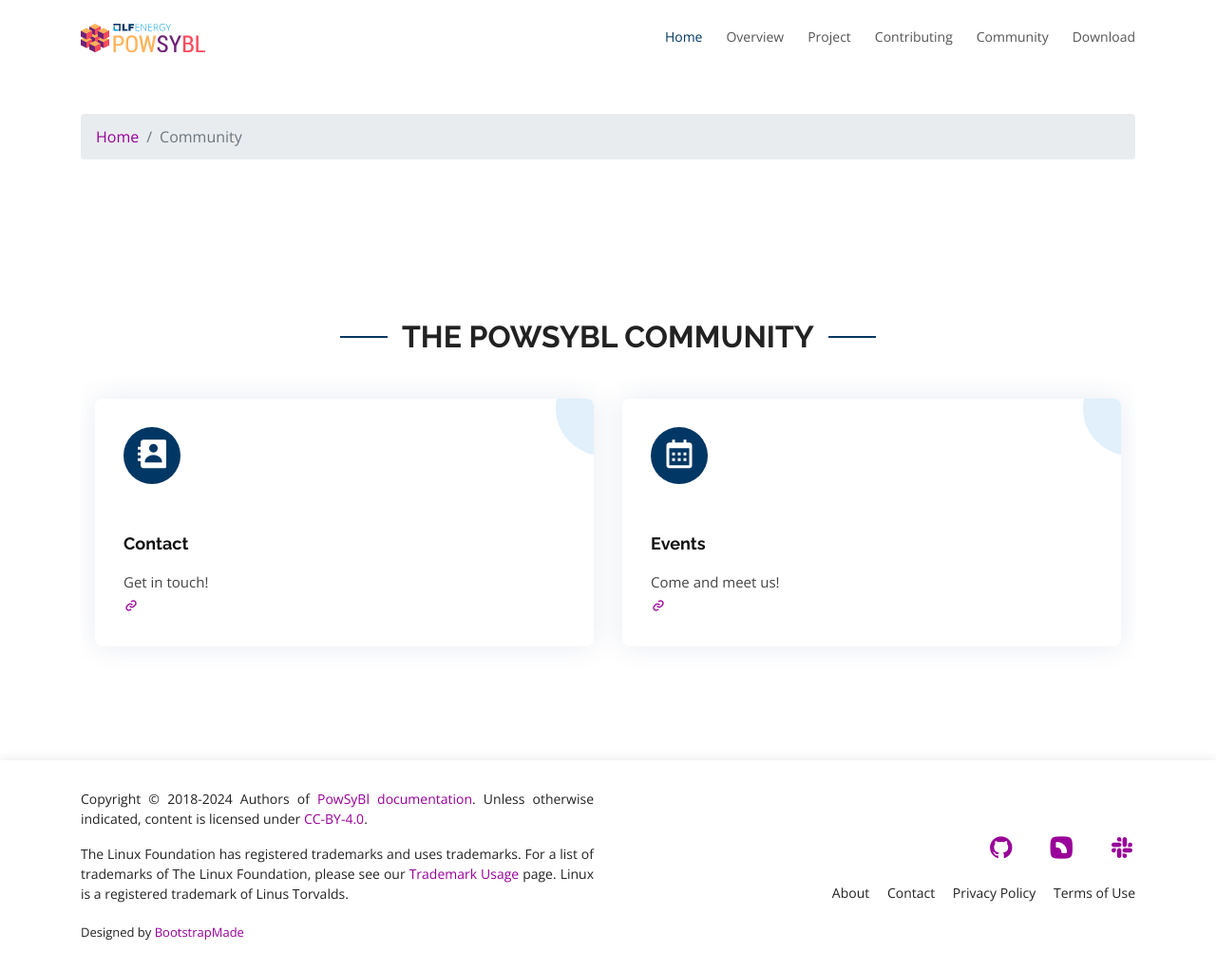
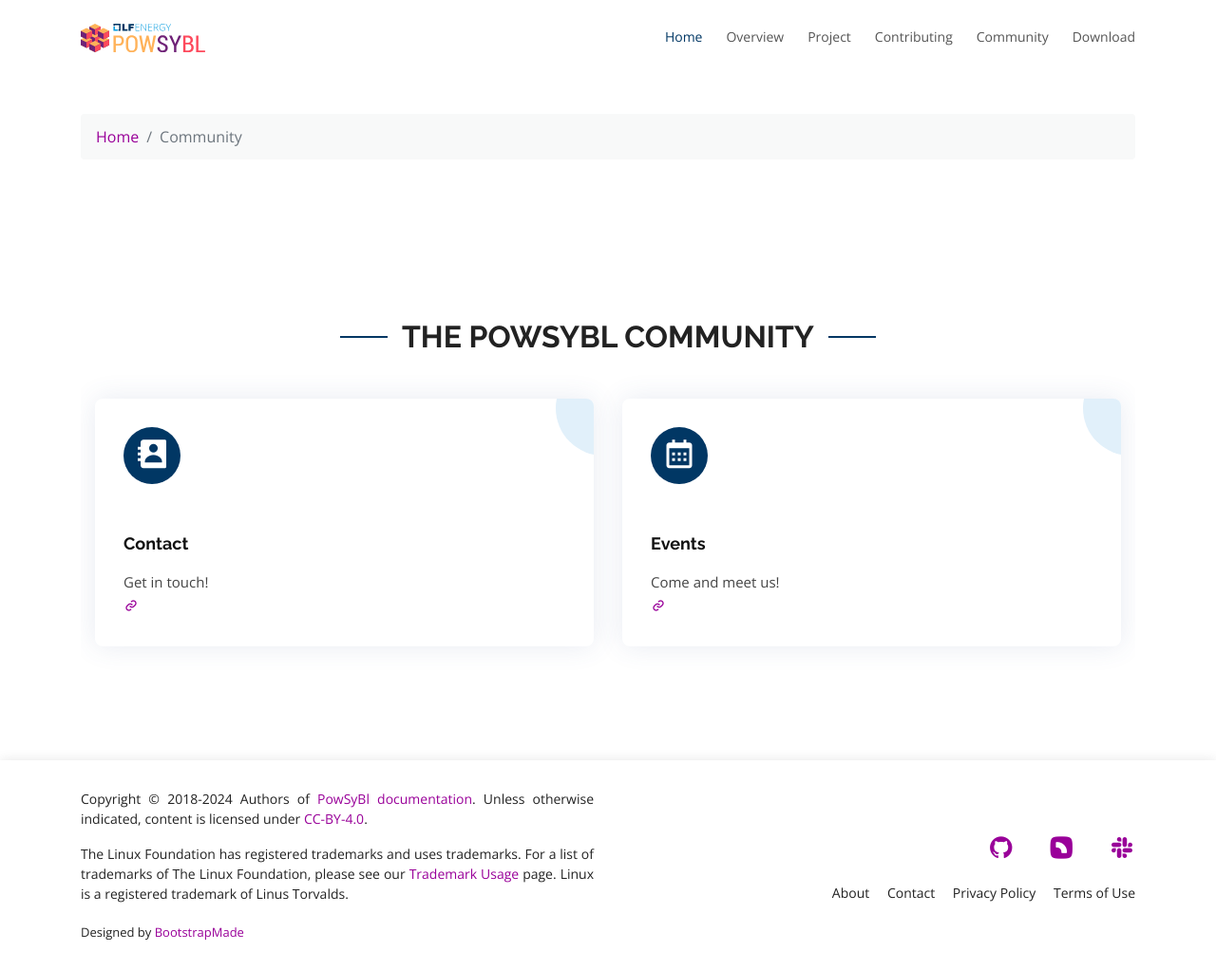
Before and after one commit to powsybl/powsybl.github.io, a Jekyll site: the page built from pages/community/index.html, in a window 1280 px wide and 1022 px high. Shown: the whole window at 95% size. Built offline with Jekyll 4.4.1, drawn with Linux system fonts in a browser that asks for light colours.

Commit message:
Change breadcrumb background color
Signed-off-by: Sophie Frasnedo <sophie.frasnedo@rte-france.com>

```diff
--- a/assets/css/powsybl.css
+++ b/assets/css/powsybl.css
@@ -236,3 +236,8 @@
     margin: 0 auto;
     display: block;
 }
+
+/* Breadcrumbs */
+ul.breadcrumb {
+  background: #f8f9f9;
+}
```
